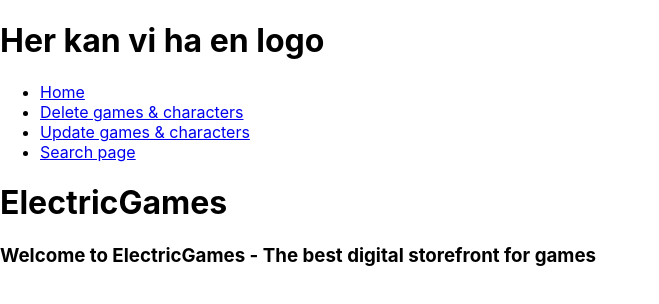
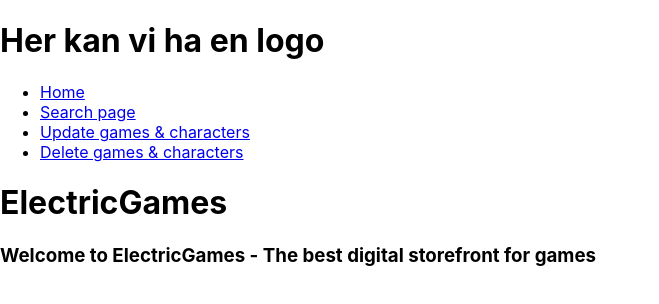
Before and after one commit to Barua98/ElectricGames_Exam, a React (Create React App) app in the folder electricgames/: page / in a window 1280 px wide. Shown: the top 304 px of the page, without its empty margins (0-659 px from the left). Built offline with nearby package versions, Linux system fonts and the light colour scheme; no server answers.

Commit message:
modified

```diff
--- a/electricgames/src/components/shared/MainPageHeader.tsx
+++ b/electricgames/src/components/shared/MainPageHeader.tsx
@@ -7,9 +7,9 @@ const MainPageHeader = () => {
             <h1>Her kan vi ha en logo</h1>
             <ul>
                 <li><Link to="/">Home</Link></li>
+                <li><Link to="/search">Search page</Link></li>
+                <li><Link to="/update-games">Update games & characters</Link></li>
                 <li><Link to="/delete-games">Delete games & characters</Link></li>
-                <li><Link to="/update-games">Update games & characters</Link></li>
-                <li><Link to="/search">Search page</Link></li>
             </ul>
 
         </header>
```
